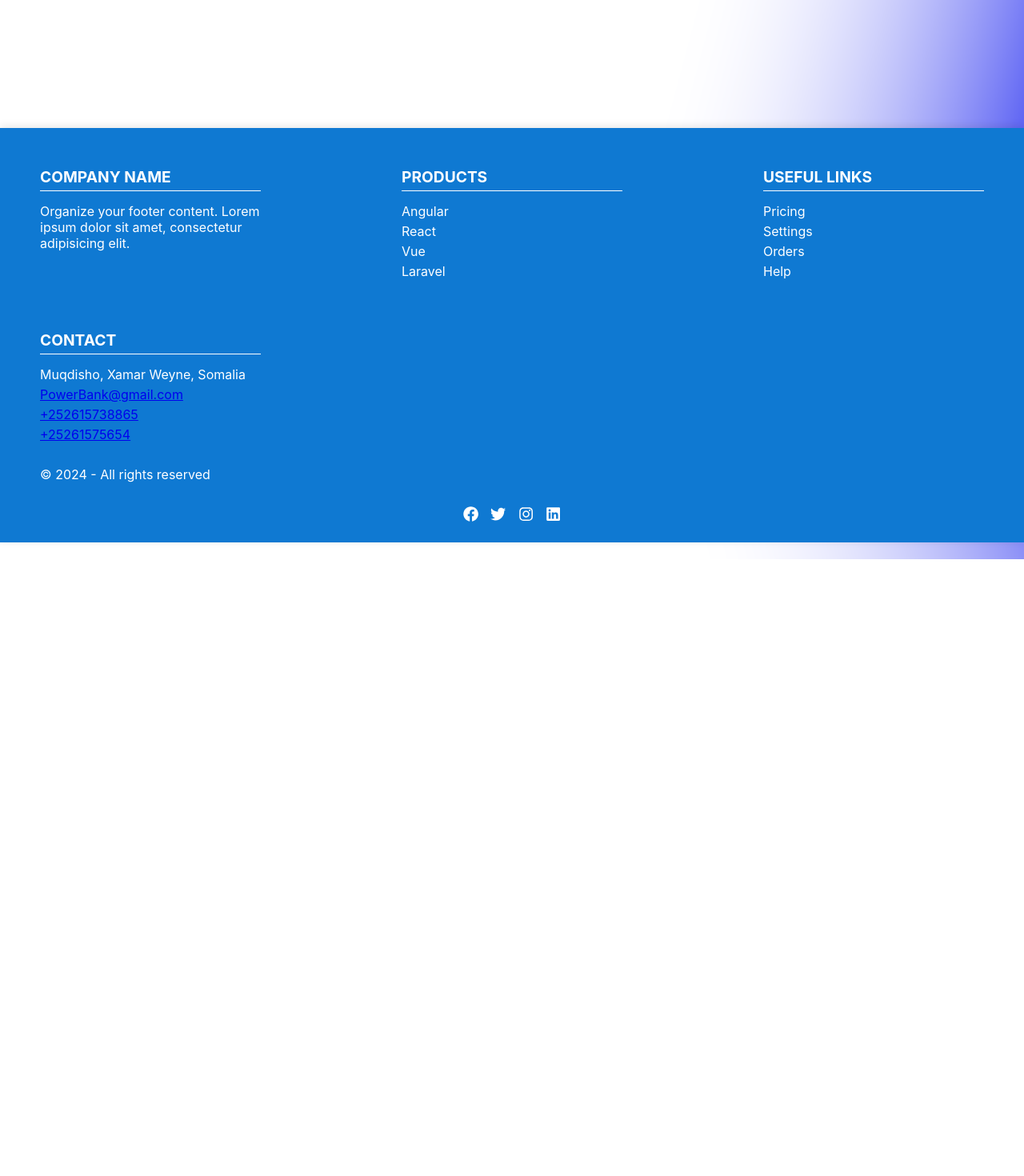
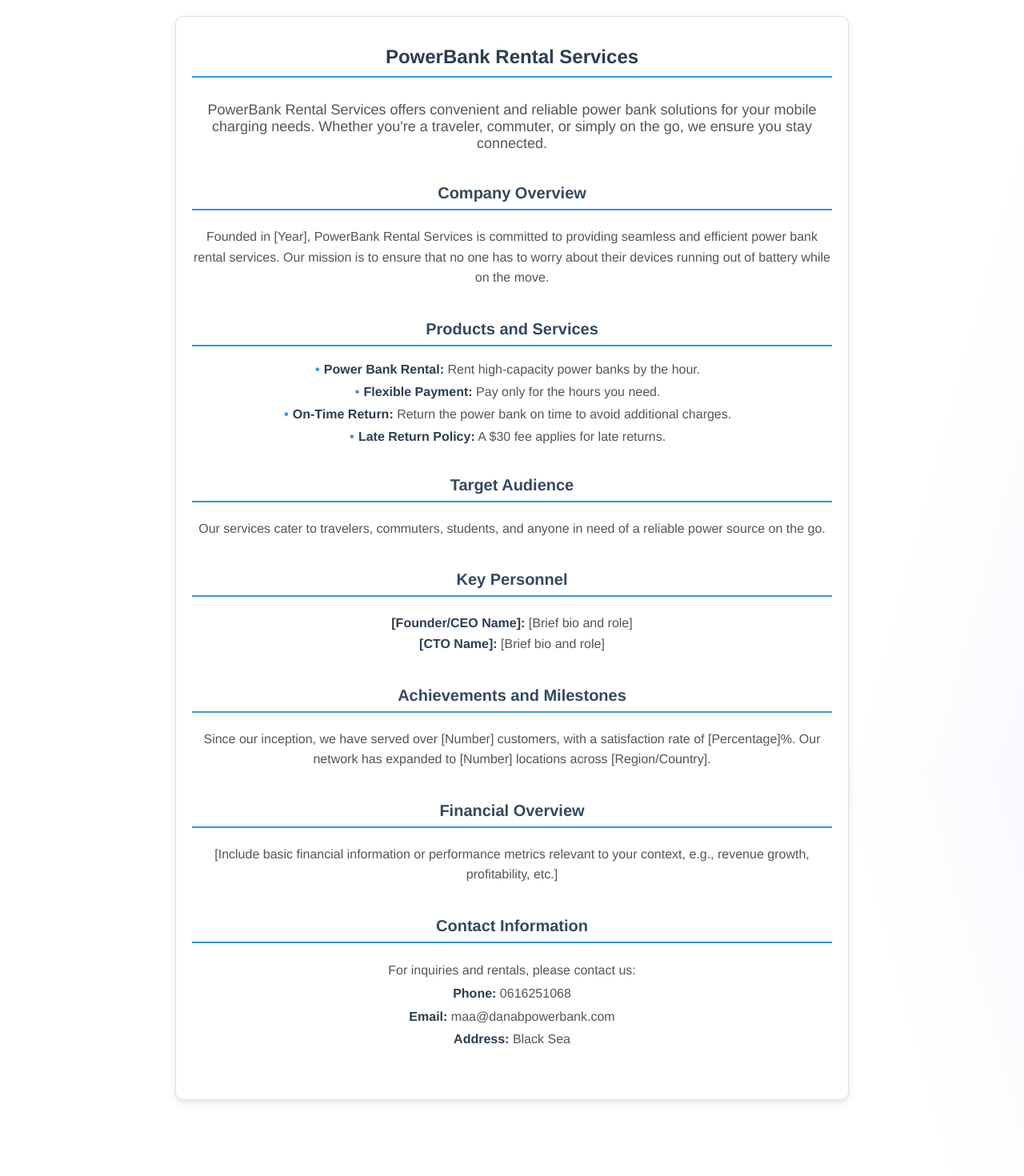
Before and after one commit to MohammedAli201/power-bank, a React (Create React App) app: page /profileBusiness in a window 1280 px wide. Shown: the top 1470 px of the page at 80% size. Before the commit the page ends 800 px from the top, so only its background shows below. Built offline with nearby package versions, Linux system fonts and the light colour scheme; no server answers.

Commit message:
Business profile is added

```diff
--- a/src/App.js
+++ b/src/App.js
@@ -11,6 +11,7 @@ import { BrowserRouter as Router,Route, Routes  } from 'react-router-dom';
 import Footer from './components/page/Footer';
 import MainPage from './components/page/MainPage';
 import StationInfo from './components/StationInfo';
+import ProfileBusiness from './components/page/ProfileBusiness';
 const App = () => {
 const [completForm, setcompletForm] = useState(false);
 const [conformation,setConformation] = useState(false);
@@ -45,6 +46,7 @@ const completedForm = (data) => {
           {/* <Route path="/ExampleComponent" element={<ExampleComponent />} /> */}
           {/* <Route path="/ApiService" element={<ApiService />} /> */}
           <Route path="/stationInfo" element={<StationInfo />} />
+          <Route path="/profileBusiness" element={<ProfileBusiness />} />
 
         </Routes>
       </div>
--- a/src/assets/styles/Home.css
+++ b/src/assets/styles/Home.css
@@ -13,6 +13,8 @@
   justify-content: center;
   position: relative;
   width: 100%;
+  margin-left: 20px;
+  margin-right: 20px;
 }
 
 /* Logo Overlay Styles */
@@ -40,7 +42,7 @@
   display: flex;
   flex-direction: row;
   align-items: center;
-  justify-content: space-between;
+  justify-content: center;
   padding: 2.5rem;
   width: 100%;
   border-radius: 15px;
@@ -55,7 +57,7 @@
   display: flex;
   flex-direction: column;
   align-items: flex-start;
-  justify-content: space-between;
+  justify-content: center;
   padding: 2.5rem;
   color: #000000;
   max-width: 50rem;
--- /dev/null
+++ b/src/assets/styles/ProfileBusiness.css
@@ -0,0 +1,82 @@
+.profile-business-card {
+    font-family: 'Helvetica Neue', Arial, sans-serif;
+    max-width: 800px;
+    margin: 20px auto;
+    padding: 20px;
+    background-color: #fff;
+    border-radius: 10px;
+    box-shadow: 0 4px 8px rgba(0, 0, 0, 0.1);
+    border: 1px solid #e0e0e0;
+}
+
+.profile-business-card h1 {
+    color: #2c3e50;
+    text-align: center;
+    border-bottom: 2px solid #3498db;
+    padding-bottom: 10px;
+    margin-bottom: 30px;
+}
+
+.profile-business-card .intro {
+    font-size: 18px;
+    color: #555;
+    text-align: center;
+    margin-bottom: 40px;
+}
+
+.profile-business-card .section {
+    margin-bottom: 40px;
+}
+
+.profile-business-card h2 {
+    color: #34495e;
+    border-bottom: 2px solid #3498db;
+    padding-bottom: 8px;
+    margin-bottom: 20px;
+}
+
+.profile-business-card ul {
+    list-style-type: none;
+    padding-left: 0;
+}
+
+.profile-business-card li {
+    margin-bottom: 10px;
+    color: #555;
+}
+
+.profile-business-card li::before {
+    content: '•';
+    color: #3498db;
+    font-weight: bold;
+    display: inline-block;
+    width: 1em;
+    margin-left: -1em;
+}
+
+.profile-business-card strong {
+    font-weight: bold;
+    color: #2c3e50;
+}
+
+.profile-business-card .section p {
+    line-height: 1.6;
+    color: #555;
+}
+
+.profile-business-card .section:last-child p {
+    margin-top: 10px;
+    line-height: 1.8;
+}
+
+.profile-business-card .section h2 {
+    font-size: 20px;
+}
+
+.profile-business-card .section ul {
+    font-size: 16px;
+}
+
+.profile-business-card .section li {
+    font-size: 16px;
+}
--- /dev/null
+++ b/src/components/page/ProfileBusiness.js
@@ -0,0 +1,70 @@
+import React from 'react';
+
+import '../../assets/styles/ProfileBusiness.css';
+
+
+const ProfileBusiness = () => {
+    return (
+        <div className="profile-business-card">
+            <h1>PowerBank Rental Services</h1>
+            <p className="intro">
+                PowerBank Rental Services offers convenient and reliable power bank solutions for your mobile charging needs. Whether you're a traveler, commuter, or simply on the go, we ensure you stay connected.
+            </p>
+            <div className="section">
+                <h2>Company Overview</h2>
+                <p>
+                    Founded in [Year], PowerBank Rental Services is committed to providing seamless and efficient power bank rental services. Our mission is to ensure that no one has to worry about their devices running out of battery while on the move.
+                </p>
+            </div>
+            <div className="section">
+                <h2>Products and Services</h2>
+                <ul>
+                    <li><strong>Power Bank Rental:</strong> Rent high-capacity power banks by the hour.</li>
+                    <li><strong>Flexible Payment:</strong> Pay only for the hours you need.</li>
+                    <li><strong>On-Time Return:</strong> Return the power bank on time to avoid additional charges.</li>
+                    <li><strong>Late Return Policy:</strong> A $30 fee applies for late returns.</li>
+                </ul>
+            </div>
+            <div className="section">
+                <h2>Target Audience</h2>
+                <p>
+                    Our services cater to travelers, commuters, students, and anyone in need of a reliable power source on the go.
+                </p>
+            </div>
+            <div className="section">
+                <h2>Key Personnel</h2>
+                <p>
+                    <strong>[Founder/CEO Name]:</strong> [Brief bio and role]
+                    <br />
+                    <strong>[CTO Name]:</strong> [Brief bio and role]
+                </p>
+            </div>
+            <div className="section">
+                <h2>Achievements and Milestones</h2>
+                <p>
+                    Since our inception, we have served over [Number] customers, with a satisfaction rate of [Percentage]%. Our network has expanded to [Number] locations across [Region/Country].
+                </p>
+            </div>
+            <div className="section">
+                <h2>Financial Overview</h2>
+                <p>
+                    [Include basic financial information or performance metrics relevant to your context, e.g., revenue growth, profitability, etc.]
+                </p>
+            </div>
+            <div className="section">
+                <h2>Contact Information</h2>
+                <p>
+                    For inquiries and rentals, please contact us:
+                    <br />
+                    <strong>Phone:</strong> 0616251068
+                    <br />
+                    <strong>Email:</strong> maa@danabpowerbank.com
+                    <br />
+                    <strong>Address:</strong> Black Sea
+                </p>
+            </div>
+        </div>
+    );
+}
+
+export default ProfileBusiness;
```
